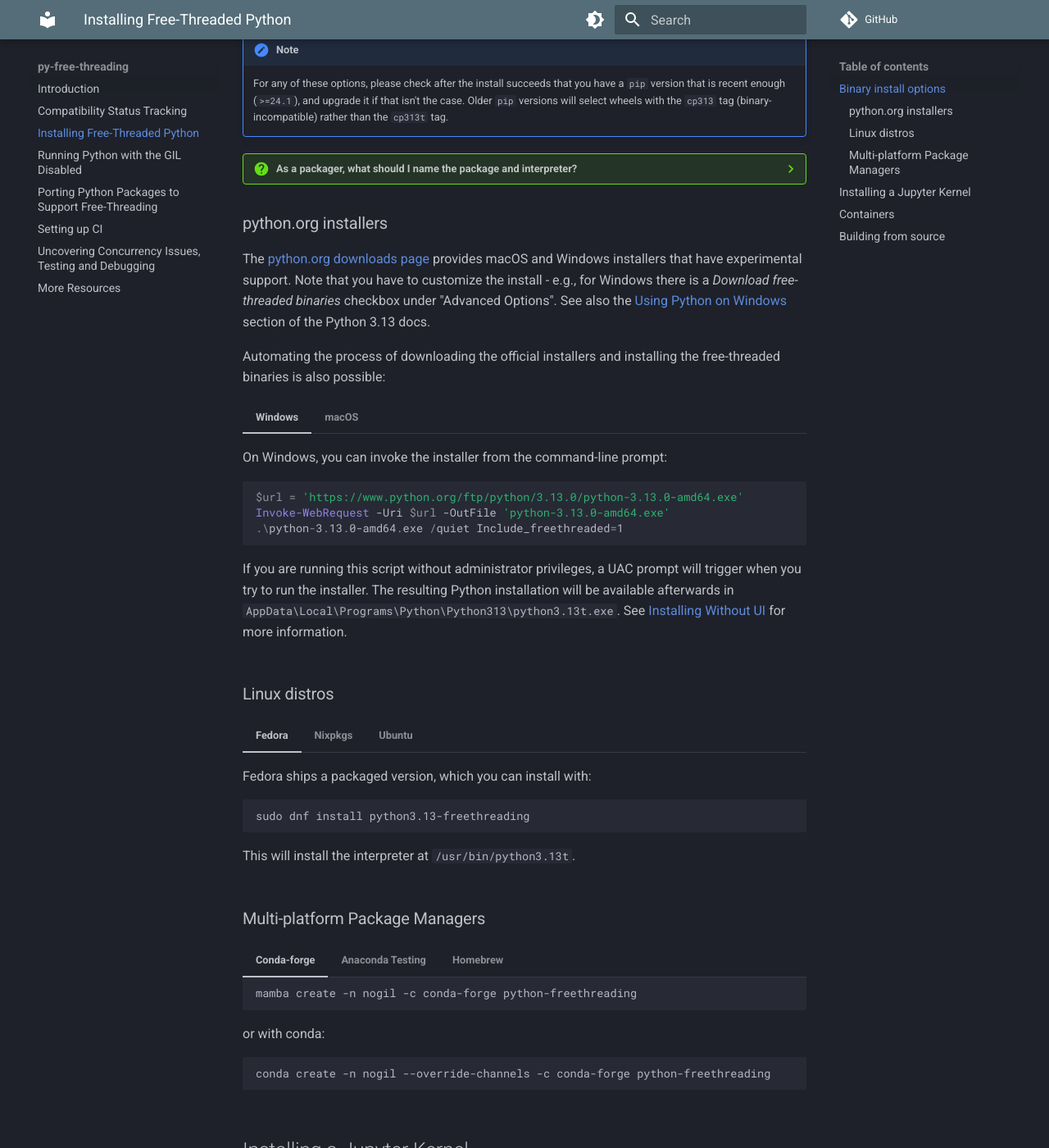
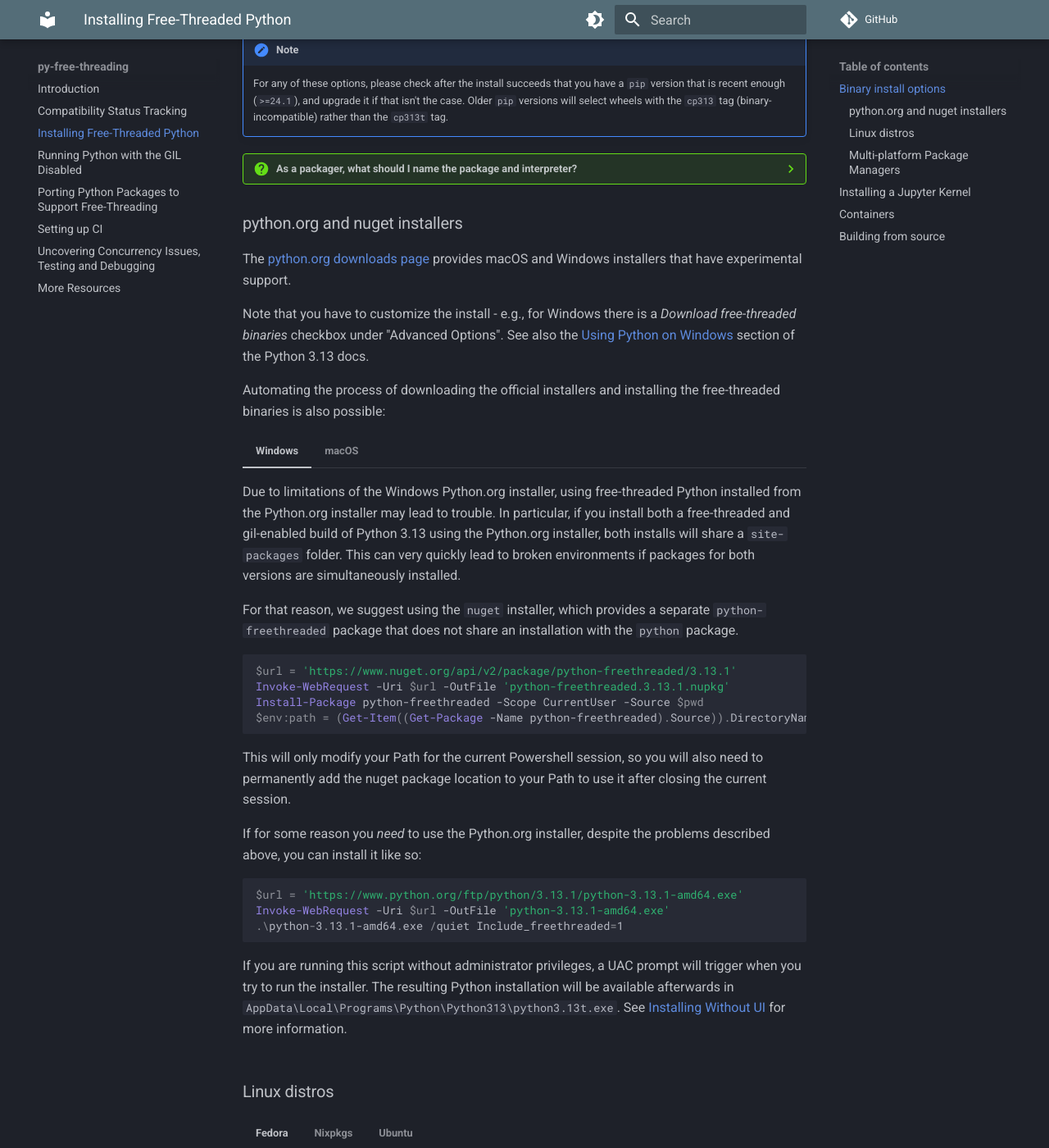
Before and after one commit to Quansight-Labs/free-threaded-compatibility, an MkDocs documentation site: the page built from docs/installing_cpython.md, in a window 1280 px wide and 1400 px high, scrolled down 402 px. Shown: the whole window at 82% size. Built offline with MkDocs 1.6.1 and Material for MkDocs 9.7.7, drawn with Linux system fonts in a browser that asks for light colours; comment, search, counter and statistics services are not loaded.

Commit message:
Add nuget windows install instructions

````diff
--- a/docs/installing_cpython.md
+++ b/docs/installing_cpython.md
@@ -20,25 +20,49 @@
 ??? question "As a packager, what should I name the package and interpreter?"
     Please see [this guidance from the Python Steering Council](https://github.com/python/steering-council/issues/221#issuecomment-1841593283)
 
-### python.org installers
+### python.org and nuget installers
 
 The [python.org downloads page](https://www.python.org/download/pre-releases/)
-provides macOS and Windows installers that have experimental support. Note
-that you have to customize the install - e.g., for Windows there is a
-_Download free-threaded binaries_ checkbox under "Advanced Options".
-See also the [Using Python on Windows](https://docs.python.org/3.13/using/windows.html#installing-free-threaded-binaries)
+provides macOS and Windows installers that have experimental support.
+
+Note that you have to customize the install - e.g., for Windows there is a
+_Download free-threaded binaries_ checkbox under "Advanced Options".  See also
+the [Using Python on
+Windows](https://docs.python.org/3.13/using/windows.html#installing-free-threaded-binaries)
 section of the Python 3.13 docs.
 
 Automating the process of downloading the official installers
 and installing the free-threaded binaries is also possible:
 
 === "Windows"
-    On Windows, you can invoke the installer from the command-line prompt:
+    Due to limitations of the Windows Python.org installer, using free-threaded Python
+    installed from the Python.org installer may lead to trouble. In particular, if you
+    install both a free-threaded and gil-enabled build of Python 3.13 using the Python.org
+    installer, both installs will share a `site-packages` folder. This can very quickly
+    lead to broken environments if packages for both versions are simultaneously installed.
+
+    For that reason, we suggest using the `nuget` installer, which provides a
+    separate `python-freethreaded` package that does not share an installation
+    with the `python` package.
 
     ```powershell
-    $url = 'https://www.python.org/ftp/python/3.13.0/python-3.13.0-amd64.exe'
-    Invoke-WebRequest -Uri $url -OutFile 'python-3.13.0-amd64.exe'
-    .\python-3.13.0-amd64.exe /quiet Include_freethreaded=1
+    $url = 'https://www.nuget.org/api/v2/package/python-freethreaded/3.13.1'
+    Invoke-WebRequest -Uri $url -OutFile 'python-freethreaded.3.13.1.nupkg'
+    Install-Package python-freethreaded -Scope CurrentUser -Source $pwd
+    $env:path = (Get-Item((Get-Package -Name python-freethreaded).Source)).DirectoryName + "tools;" + $env:Path
+    ```
+
+    This will only modify your Path for the current Powershell session, so you
+    will also need to permanently add the nuget package location to your Path to
+    use it after closing the current session.
+
+    If for some reason you *need* to use the Python.org installer, despite the problems
+    described above, you can install it like so:
+
+    ```powershell
+    $url = 'https://www.python.org/ftp/python/3.13.1/python-3.13.1-amd64.exe'
+    Invoke-WebRequest -Uri $url -OutFile 'python-3.13.1-amd64.exe'
+    .\python-3.13.1-amd64.exe /quiet Include_freethreaded=1
     ```
 
     If you are running this script without administrator privileges,
````
